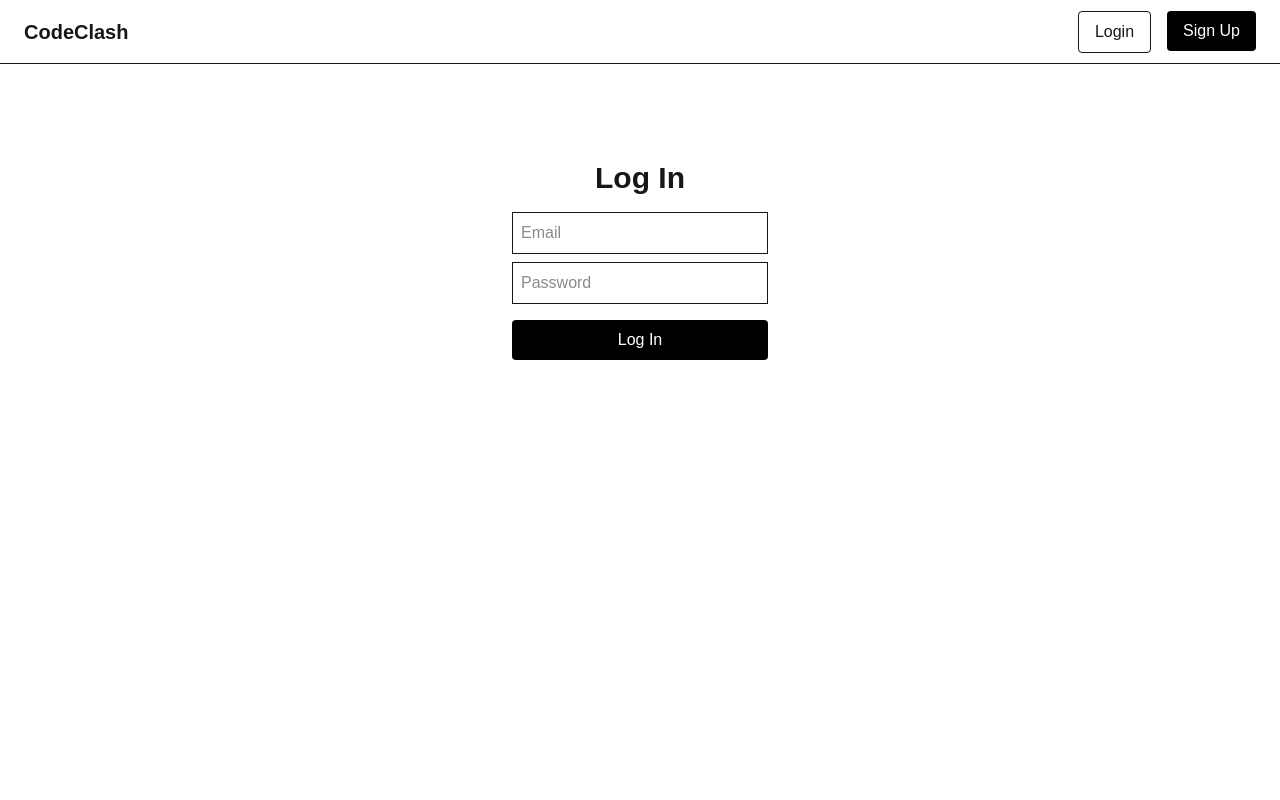
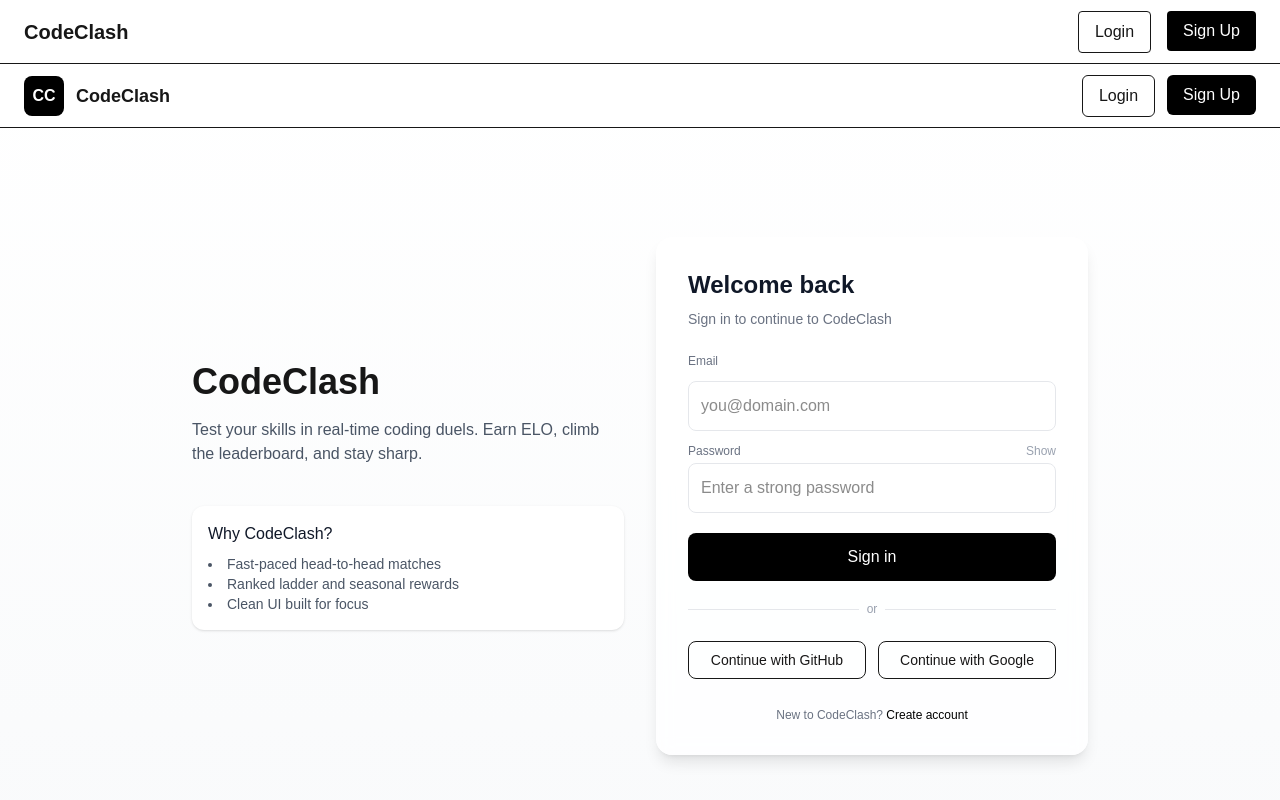
Before and after one commit to GabbyMymus/CodeClash, a Next.js app in the folder frontend/: page /login in a window 1280 px wide. Shown: the top 800 px of the page. Built offline with nearby package versions, Linux system fonts and the light colour scheme.

Commit message:
minor changes in frontend

```diff
--- a/frontend/app/login/page.jsx
+++ b/frontend/app/login/page.jsx
@@ -1,41 +1,38 @@
 "use client"
-import { useState } from "react"
-import { fetchApi } from "@/lib/api"
+
+import AuthCard from "@/components/AuthCard"
+import Navbar from "@/components/navigation/navbar"
 
 export default function LoginPage() {
-  const [email, setEmail] = useState("")
-  const [password, setPassword] = useState("")
+  return (
+    <div className="min-h-screen bg-gradient-to-b from-white to-gray-50 flex flex-col">
+      <Navbar />
 
-  const handleLogin = async () => {
-    try {
-      const data = await fetchApi("/login", "POST", { email, password })
-      localStorage.setItem("token", data.token)
-      alert("Logged in successfully!")
-    } catch (err) {
-      alert(err.message)
-    }
-  }
+      <main className="flex-1 flex items-center justify-center px-6 py-12">
+        <div className="w-full max-w-4xl grid grid-cols-1 md:grid-cols-2 gap-8 items-center">
 
-  return (
-    <div className="flex flex-col items-center mt-24">
-      <h1 className="text-3xl font-bold">Log In</h1>
-      <input
-        className="border p-2 mt-4 w-64"
-        placeholder="Email"
-        onChange={(e) => setEmail(e.target.value)}
-      />
-      <input
-        className="border p-2 mt-2 w-64"
-        placeholder="Password"
-        type="password"
-        onChange={(e) => setPassword(e.target.value)}
-      />
-      <button
-        onClick={handleLogin}
-        className="bg-black text-white px-4 py-2 rounded mt-4 w-64"
-      >
-        Log In
-      </button>
+          <div className="hidden md:flex flex-col gap-4">
+            <h1 className="text-4xl font-bold">CodeClash</h1>
+            <p className="text-gray-600 max-w-md">
+              Test your skills in real-time coding duels. Earn ELO, climb the leaderboard, and stay sharp.
+            </p>
+
+            <div className="mt-6 p-4 bg-white rounded-xl shadow-sm">
+              <h3 className="font-medium text-gray-900">Why CodeClash?</h3>
+              <ul className="mt-2 text-sm text-gray-600 list-disc list-inside">
+                <li>Fast-paced head-to-head matches</li>
+                <li>Ranked ladder and seasonal rewards</li>
+                <li>Clean UI built for focus</li>
+              </ul>
+            </div>
+          </div>
+
+          <div>
+            <AuthCard mode="login" />
+          </div>
+
+        </div>
+      </main>
     </div>
   )
 }
--- a/frontend/app/signup/page.jsx
+++ b/frontend/app/signup/page.jsx
@@ -1,41 +1,38 @@
 "use client"
-import { useState } from "react"
-import { fetchApi } from "@/lib/api"
+
+import AuthCard from "@/components/AuthCard"
+import Navbar from "@/components/navigation/navbar"
 
 export default function SignupPage() {
-  const [email, setEmail] = useState("")
-  const [password, setPassword] = useState("")
+  return (
+    <div className="min-h-screen bg-gradient-to-b from-white to-gray-50 flex flex-col">
+      <Navbar />
 
-  const handleSignup = async () => {
-    try {
-      const data = await fetchApi("/signup", "POST", { email, password })
-      localStorage.setItem("token", data.token)
-      alert("Account created successfully!")
-    } catch (err) {
-      alert(err.message)
-    }
-  }
+      <main className="flex-1 flex items-center justify-center px-6 py-12">
+        <div className="w-full max-w-4xl grid grid-cols-1 md:grid-cols-2 gap-8 items-center">
 
-  return (
-    <div className="flex flex-col items-center mt-24">
-      <h1 className="text-3xl font-bold">Sign Up</h1>
-      <input
-        className="border p-2 mt-4 w-64"
-        placeholder="Email"
-        onChange={(e) => setEmail(e.target.value)}
-      />
-      <input
-        className="border p-2 mt-2 w-64"
-        placeholder="Password"
-        type="password"
-        onChange={(e) => setPassword(e.target.value)}
-      />
-      <button
-        onClick={handleSignup}
-        className="bg-black text-white px-4 py-2 rounded mt-4 w-64"
-      >
-        Create Account
-      </button>
+          <div className="hidden md:flex flex-col gap-4">
+            <h1 className="text-4xl font-bold">Join CodeClash</h1>
+            <p className="text-gray-600 max-w-md">
+              Create an account to start competing with other coders. Track progress, favourite problems and climb leaderboards.
+            </p>
+
+            <div className="mt-6 p-4 bg-white rounded-xl shadow-sm">
+              <h3 className="font-medium text-gray-900">Starter tips</h3>
+              <ul className="mt-2 text-sm text-gray-600 list-disc list-inside">
+                <li>Verify your email for account recovery</li>
+                <li>Choose a strong password</li>
+                <li>Link a social account to speed signup</li>
+              </ul>
+            </div>
+          </div>
+
+          <div>
+            <AuthCard mode="signup" />
+          </div>
+
+        </div>
+      </main>
     </div>
   )
 }
--- /dev/null
+++ b/frontend/components/AuthCard.jsx
@@ -0,0 +1,126 @@
+"use client"
+import { useState } from "react"
+import Link from "next/link"
+import { useRouter } from "next/navigation"
+import { motion } from "framer-motion"
+import { fetchApi } from "@/lib/api"
+
+export default function AuthCard({ mode = "login" }) {
+  const router = useRouter()
+  const [email, setEmail] = useState("")
+  const [password, setPassword] = useState("")
+  const [loading, setLoading] = useState(false)
+  const [error, setError] = useState("")
+  const [show, setShow] = useState(false)
+
+  const submit = async () => {
+    setError("")
+    if (!email || !password) {
+      setError("Please fill out all fields")
+      return
+    }
+    setLoading(true)
+    try {
+      const endpoint = mode === "login" ? "/login" : "/signup"
+      const data = await fetchApi(endpoint, "POST", { email, password })
+      localStorage.setItem("token", data.token)
+      router.push("/")
+    } catch (err) {
+      setError(err?.message || "Something went wrong")
+    } finally {
+      setLoading(false)
+    }
+  }
+
+  return (
+    <motion.div
+      initial={{ opacity: 0, y: 8 }}
+      animate={{ opacity: 1, y: 0 }}
+      transition={{ duration: 0.35 }}
+      className="w-full max-w-md mx-auto bg-white/80 backdrop-blur-sm rounded-2xl shadow-lg p-8"
+    >
+      <h2 className="text-2xl font-semibold text-gray-900 mb-2">
+        {mode === "login" ? "Welcome back" : "Create your account"}
+      </h2>
+      <p className="text-sm text-gray-500 mb-6">
+        {mode === "login"
+          ? "Sign in to continue to CodeClash"
+          : "Join CodeClash and start battling with friends"}
+      </p>
+
+      <div className="flex flex-col gap-3">
+        <label className="text-xs text-gray-500">Email</label>
+        <input
+          value={email}
+          onChange={(e) => setEmail(e.target.value)}
+          type="email"
+          placeholder="you@domain.com"
+          className="w-full p-3 rounded-lg border border-gray-200 focus:outline-none focus:ring-2 focus:ring-black"
+        />
+
+        <div>
+          <div className="flex items-center justify-between">
+            <label className="text-xs text-gray-500">Password</label>
+            <button
+              onClick={() => setShow((s) => !s)}
+              className="text-xs text-gray-400"
+              type="button"
+            >
+              {show ? "Hide" : "Show"}
+            </button>
+          </div>
+          <input
+            value={password}
+            onChange={(e) => setPassword(e.target.value)}
+            type={show ? "text" : "password"}
+            placeholder="Enter a strong password"
+            className="w-full p-3 rounded-lg border border-gray-200 focus:outline-none focus:ring-2 focus:ring-black mt-1"
+          />
+        </div>
+
+        {error && <div className="text-xs text-red-600">{error}</div>}
+
+        <button
+          onClick={submit}
+          disabled={loading}
+          className="mt-2 w-full py-3 rounded-lg bg-black text-white font-medium disabled:opacity-60"
+        >
+          {loading
+            ? mode === "login"
+              ? "Signing in..."
+              : "Creating..."
+            : mode === "login"
+            ? "Sign in"
+            : "Create account"}
+        </button>
+
+        <div className="flex items-center gap-2 mt-2">
+          <div className="h-px bg-gray-200 flex-1" />
+          <div className="text-xs text-gray-400">or</div>
+          <div className="h-px bg-gray-200 flex-1" />
+        </div>
+
+        <div className="grid grid-cols-2 gap-3 mt-3">
+          <button className="py-2 rounded-lg border flex items-center justify-center text-sm font-medium">
+            Continue with GitHub
+          </button>
+          <button className="py-2 rounded-lg border flex items-center justify-center text-sm font-medium">
+            Continue with Google
+          </button>
+        </div>
+
+        <div className="text-xs text-gray-500 mt-4 text-center">
+          {mode === "login" ? (
+            <>
+              New to CodeClash? <Link href="/signup" className="text-black font-medium">Create account</Link>
+            </>
+          ) : (
+            <>
+              Already have an account? <Link href="/login" className="text-black font-medium">Sign in</Link>
+            </>
+          )}
+        </div>
+      </div>
+    </motion.div>
+  )
+}
--- /dev/null
+++ b/frontend/components/navigation/navbar.jsx
@@ -0,0 +1,30 @@
+"use client"
+
+import Link from "next/link"
+
+export default function Navbar() {
+  return (
+    <nav className="w-full h-16 flex items-center justify-between px-6 border-b bg-white/60 backdrop-blur-sm">
+
+      <Link href="/" className="flex items-center gap-3">
+        <div className="w-10 h-10 bg-black rounded-lg flex items-center justify-center text-white font-bold">
+          CC
+        </div>
+        <span className="text-lg font-semibold">CodeClash</span>
+      </Link>
+
+      <div className="flex gap-3">
+        <Link href="/login">
+          <button className="px-4 py-2 rounded-md border">Login</button>
+        </Link>
+
+        <Link href="/signup">
+          <button className="px-4 py-2 rounded-md bg-black text-white">
+            Sign Up
+          </button>
+        </Link>
+      </div>
+
+    </nav>
+  )
+}
```
